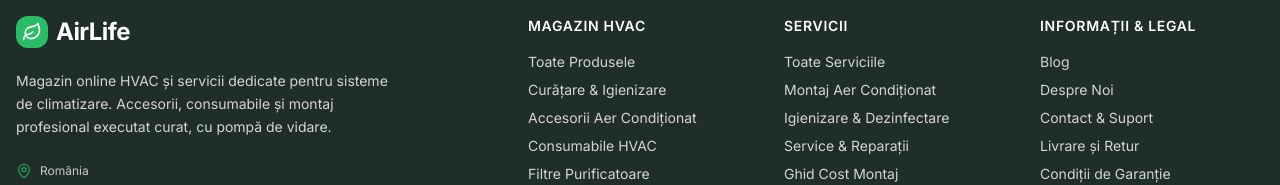
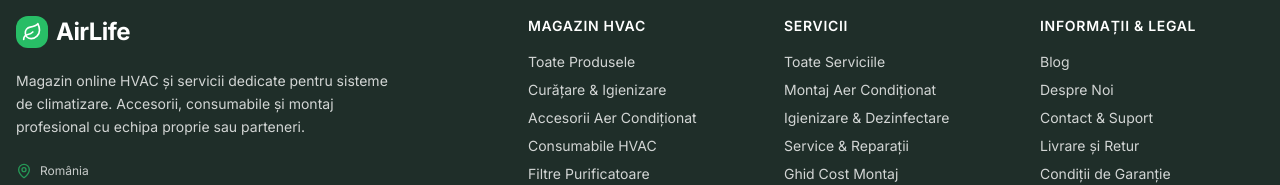
Before and after one commit to teodor-vladconstantin/AirLife, a Next.js app: page / in a window 1280 px wide. Shown: the part 3583-3768 px from the top of the page. Built offline with nearby package versions, Linux system fonts and the light colour scheme; no server answers.

Commit message:
Actualizeaza descrierea din footer (#6)
Claude-Session: https://claude.ai/code/session_015WxH4w2Woof8bSAg2UYu58

Co-authored-by: Claude <noreply@anthropic.com>

```diff
--- a/src/components/Footer.tsx
+++ b/src/components/Footer.tsx
@@ -18,7 +18,7 @@ const Footer = () => {
               <span className="text-2xl font-bold tracking-tight text-white">AirLife</span>
             </Link>
             <p className="text-sm opacity-80 max-w-sm leading-relaxed">
-              Magazin online HVAC și servicii dedicate pentru sisteme de climatizare. Accesorii, consumabile și montaj profesional executat curat, cu pompă de vidare.
+              Magazin online HVAC și servicii dedicate pentru sisteme de climatizare. Accesorii, consumabile și montaj profesional cu echipa proprie sau parteneri.
             </p>
             <div className="space-y-2 text-xs opacity-75 pt-2">
               <div className="flex items-center gap-2">
```
